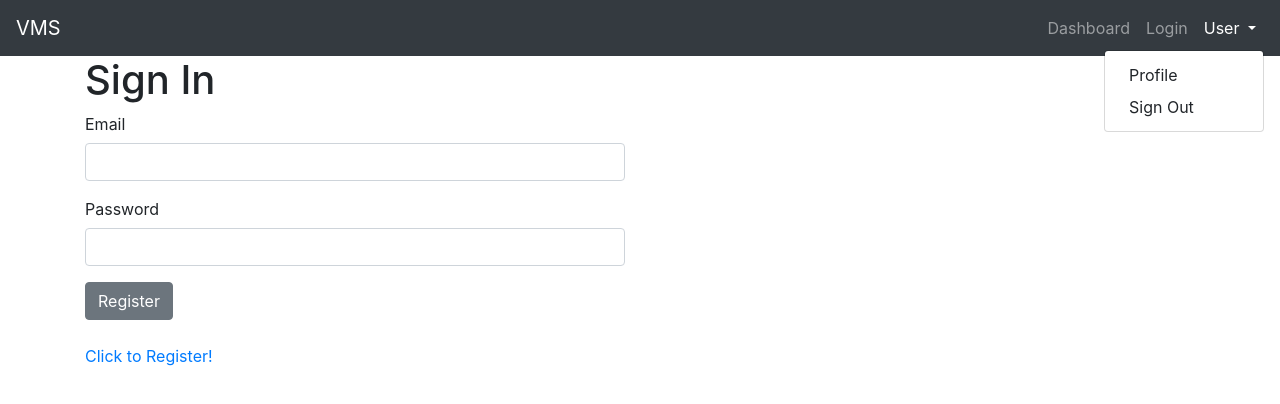
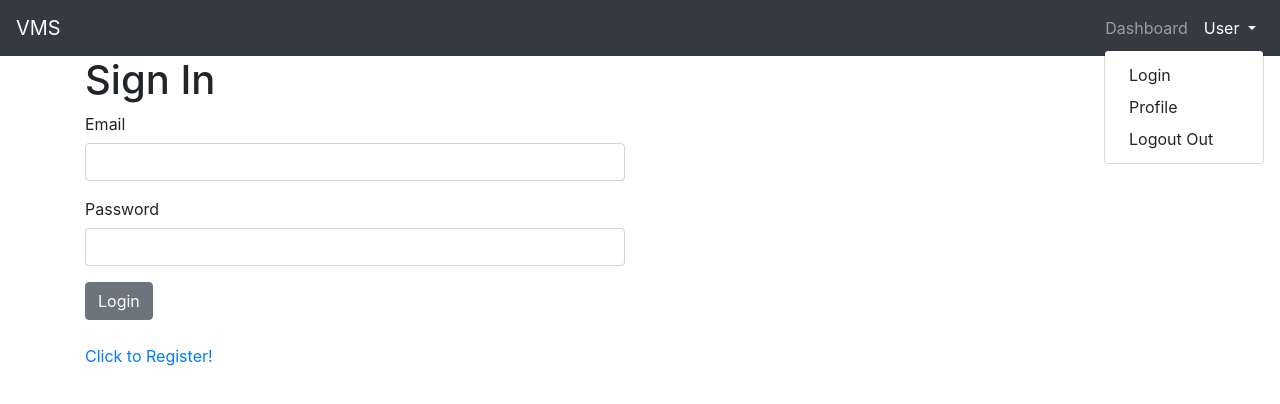
Before and after one commit to erwindev/vendor-management-ui, a Vue app: page /login in a window 1280 px wide. Both pictures are taken after a click on the button "User". Shown: the top 404 px of the page. Built offline with nearby package versions, Linux system fonts and the light colour scheme.

Commit message:
call login and logout backend

```diff
--- a/src/components/home/Login.vue
+++ b/src/components/home/Login.vue
@@ -22,7 +22,7 @@
             </b-row>
             <b-row>
               <b-col class="col-lg-6">
-                <b-button type="submit">Register</b-button>
+                <b-button type="submit">Login</b-button>
               </b-col>
             </b-row>
         </b-form>
@@ -51,7 +51,17 @@ export default {
 
         axios.post('http://localhost:5000/api/v1/auth/login', data)
           .then((response) => {
-            console.log('Logged in')
+            let isAdmin = response.data.is_admin
+            localStorage.setItem('user', JSON.stringify(response.data))
+            localStorage.setItem('jwt', response.data.token)
+
+            if (localStorage.getItem('jwt') != null) {
+              if (isAdmin === 1) {
+                router.push('admin')
+              } else {
+                router.push('dashboard')
+              }
+            }
             router.push('/dashboard')
           })
           .catch((errors) => {
--- a/src/components/shared/Navbar.vue
+++ b/src/components/shared/Navbar.vue
@@ -5,13 +5,13 @@
         <b-collapse id="nav-collapse" is-nav>
             <b-navbar-nav class="ml-auto">
                 <b-nav-item :to="{name: 'dashboard'}">Dashboard</b-nav-item>
-                <b-nav-item :to="{name: 'login'}">Login</b-nav-item>
                 <b-nav-item-dropdown right>
                     <template v-slot:button-content>
                         User
                     </template>
-                    <b-dropdown-item href="#">Profile</b-dropdown-item>
-                    <b-dropdown-item href="#">Sign Out</b-dropdown-item>
+                    <b-dropdown-item :to="{name: 'login'}">Login</b-dropdown-item>
+                    <b-dropdown-item href="javascript:alert('My Profile')">Profile</b-dropdown-item>
+                    <b-dropdown-item href="#" @click="logout()">Logout Out</b-dropdown-item>
                 </b-nav-item-dropdown>
             </b-navbar-nav>
         </b-collapse>
@@ -19,8 +19,28 @@
 </template>
 
 <script>
+import router from '../../router'
+import axios from 'axios'
+
 export default {
-  name: 'vmsui-navbar'
+  name: 'vmsui-navbar',
+  methods: {
+    logout: function () {
+      axios.post('http://localhost:5000/api/v1/auth/logout', {}, {
+        headers: {
+          Authorization: 'Bearer ' + localStorage.getItem('jwt')
+        }
+      })
+        .then((response) => {
+          localStorage.removeItem('jwt')
+          localStorage.removeItem('user')
+          router.push('/login')
+        })
+        .catch((errors) => {
+          console.log('Cannot log out')
+        })
+    }
+  }
 }
 </script>
 
--- a/src/router/index.js
+++ b/src/router/index.js
@@ -11,22 +11,34 @@ const routes = [
   {
     path: '/',
     name: 'home',
-    component: Home
+    component: Home,
+    meta: {
+      guest: true
+    }
   },
   {
     path: '/login',
     name: 'login',
-    component: Login
+    component: Login,
+    meta: {
+      guest: true
+    }
   },
   {
     path: '/register',
     name: 'register',
-    component: Register
+    component: Register,
+    meta: {
+      guest: true
+    }
   },
   {
     path: '/dashboard',
     name: 'dashboard',
-    component: Dashboard
+    component: Dashboard,
+    meta: {
+      requiresAuth: true
+    }
   }
 ]
 
@@ -35,4 +47,34 @@ const router = new VueRouter({
   routes
 })
 
+router.beforeEach((to, from, next) => {
+  if (to.matched.some(record => record.meta.requiresAuth)) {
+    if (localStorage.getItem('jwt') == null) {
+      next({
+        path: '/login',
+        params: { nextUlr: to.fullPath }
+      })
+    } else {
+      let user = JSON.parse(localStorage.getItem('user'))
+      if (to.matched.some(record => record.meta.is_admin)) {
+        if (user.is_admin === 1) {
+          next()
+        } else {
+          next({name: 'dashboard'})
+        }
+      } else {
+        next()
+      }
+    }
+  } else if (to.matched.some(record => record.meta.guest)) {
+    if (localStorage.getItem('jwt') == null) {
+      next()
+    } else {
+      next({name: 'dashboard'})
+    }
+  } else {
+    next()
+  }
+})
+
 export default router
```
